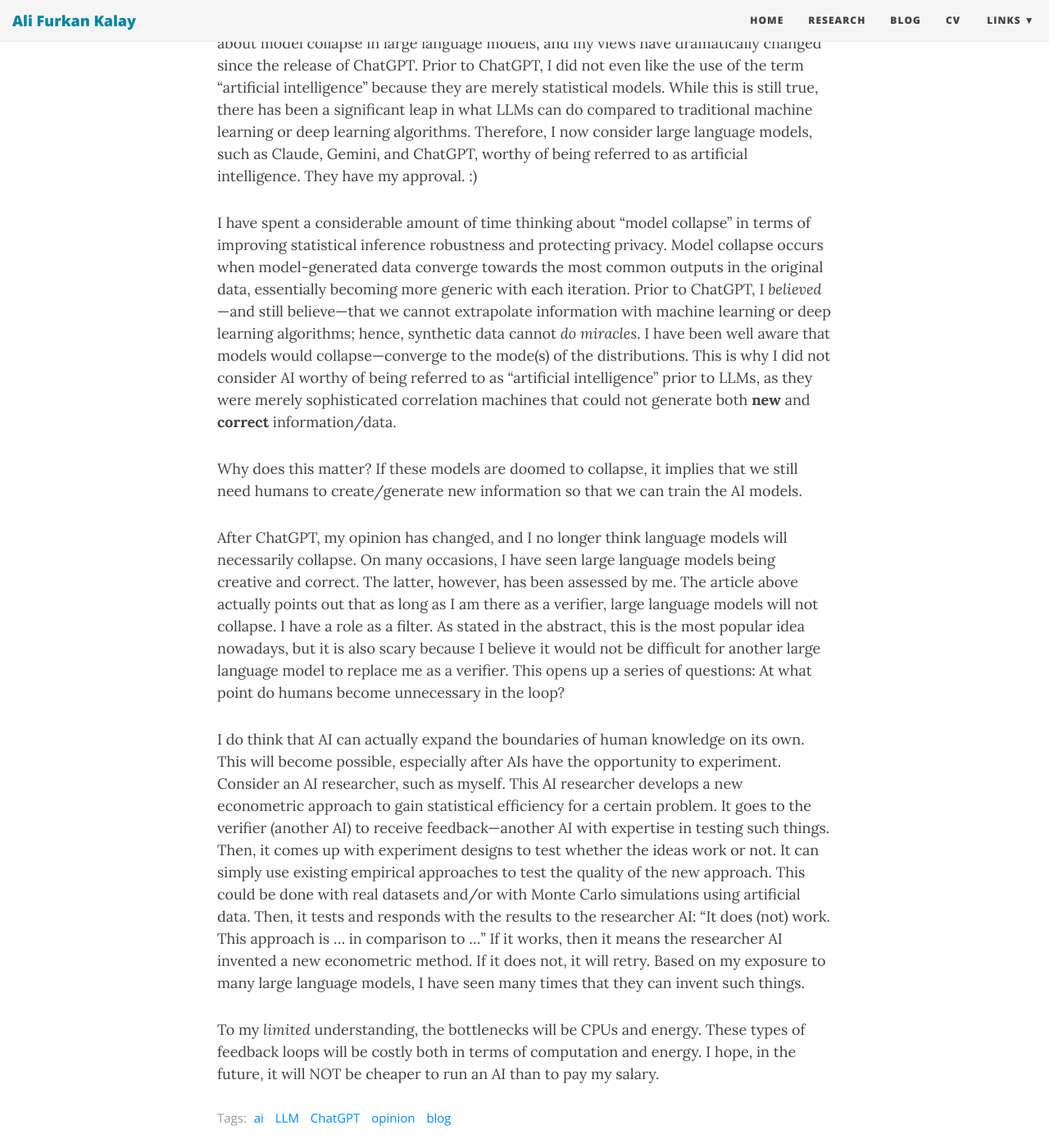
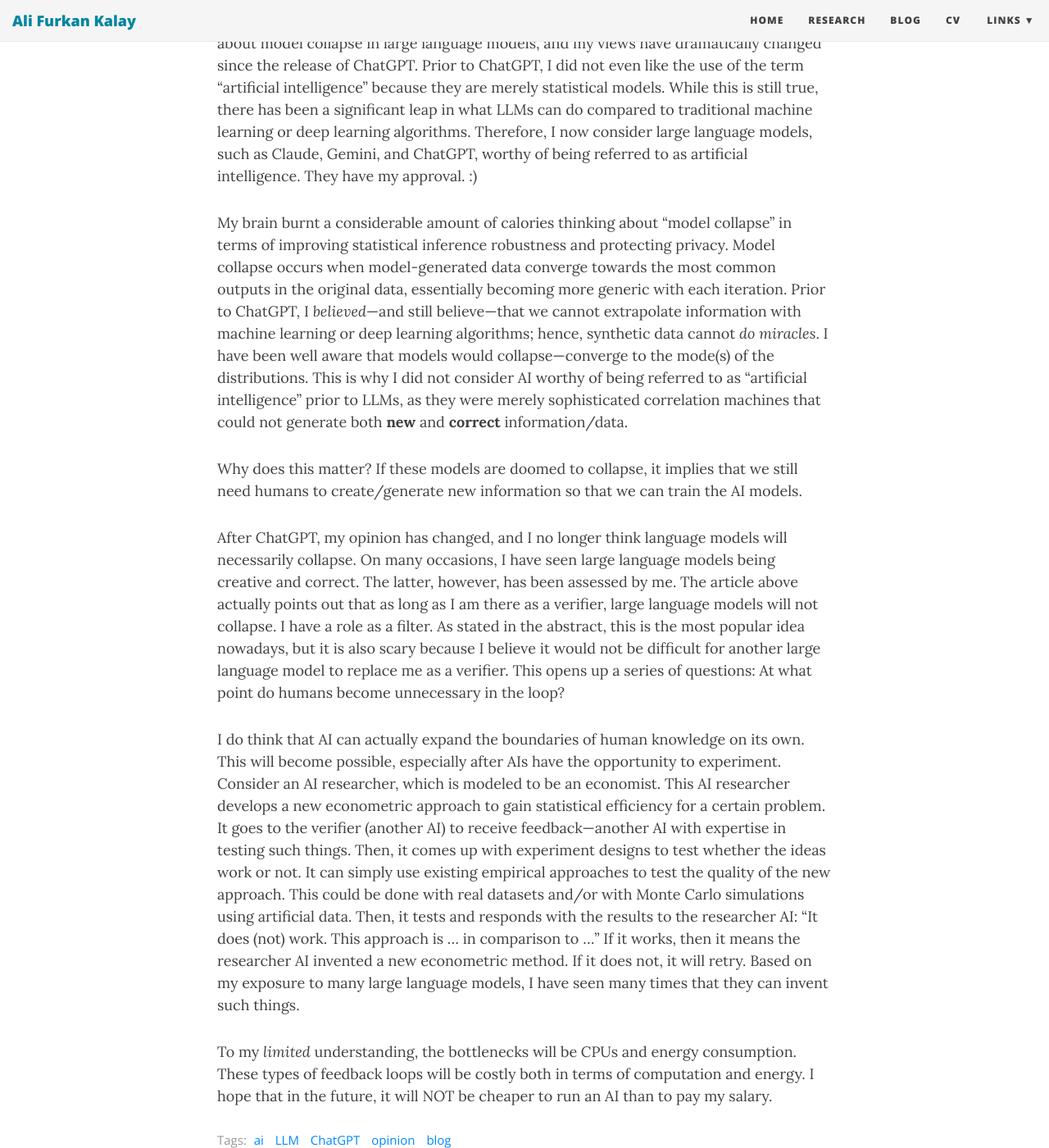
Before and after one commit to alfurka/alfurka.github.io, a Jekyll site: the page built from _posts/2024-07-26-model-collapse-large-language-models.md, in a window 1280 px wide and 1400 px high, scrolled down 420 px. Shown: the whole window at 82% size. Built offline with Jekyll 4.4.1, drawn with Linux system fonts in a browser that asks for light colours; nearby versions of some CDN libraries.

Commit message:
Update 2024-07-26-model-collapse-large-language-models.md

```diff
--- a/_posts/2024-07-26-model-collapse-large-language-models.md
+++ b/_posts/2024-07-26-model-collapse-large-language-models.md
@@ -8,12 +8,12 @@ image: /img/hoca.jpg
 
 After reading the article “[Beyond Model Collapse: Scaling Up with Synthesized Data Requires Reinforcement](https://arxiv.org/abs/2406.07515),” I felt compelled to write this blog post. I have strong opinions about model collapse in large language models, and my views have dramatically changed since the release of ChatGPT. Prior to ChatGPT, I did not even like the use of the term “artificial intelligence” because they are merely statistical models. While this is still true, there has been a significant leap in what LLMs can do compared to traditional machine learning or deep learning algorithms. Therefore, I now consider large language models, such as Claude, Gemini, and ChatGPT, worthy of being referred to as artificial intelligence. They have my approval. :)
 
-I have spent a considerable amount of time thinking about "model collapse" in terms of improving statistical inference robustness and protecting privacy. Model collapse occurs when model-generated data converge towards the most common outputs in the original data, essentially becoming more generic with each iteration. Prior to ChatGPT, I _believed_—and still believe—that we cannot extrapolate information with machine learning or deep learning algorithms; hence, synthetic data cannot _do miracles_. I have been well aware that models would collapse—converge to the mode(s) of the distributions. This is why I did not consider AI worthy of being referred to as "artificial intelligence" prior to LLMs, as they were merely sophisticated correlation machines that could not generate both **new** and **correct** information/data.
+My brain burnt a considerable amount of calories thinking about "model collapse" in terms of improving statistical inference robustness and protecting privacy. Model collapse occurs when model-generated data converge towards the most common outputs in the original data, essentially becoming more generic with each iteration. Prior to ChatGPT, I _believed_—and still believe—that we cannot extrapolate information with machine learning or deep learning algorithms; hence, synthetic data cannot _do miracles_. I have been well aware that models would collapse—converge to the mode(s) of the distributions. This is why I did not consider AI worthy of being referred to as "artificial intelligence" prior to LLMs, as they were merely sophisticated correlation machines that could not generate both **new** and **correct** information/data.
 
 Why does this matter? If these models are doomed to collapse, it implies that we still need humans to create/generate new information so that we can train the AI models.
 
 After ChatGPT, my opinion has changed, and I no longer think language models will necessarily collapse. On many occasions, I have seen large language models being creative and correct. The latter, however, has been assessed by me. The article above actually points out that as long as I am there as a verifier, large language models will not collapse. I have a role as a filter. As stated in the abstract, this is the most popular idea nowadays, but it is also scary because I believe it would not be difficult for another large language model to replace me as a verifier. This opens up a series of questions: At what point do humans become unnecessary in the loop?
 
-I do think that AI can actually expand the boundaries of human knowledge on its own. This will become possible, especially after AIs have the opportunity to experiment. Consider an AI researcher, such as myself. This AI researcher develops a new econometric approach to gain statistical efficiency for a certain problem. It goes to the verifier (another AI) to receive feedback—another AI with expertise in testing such things. Then, it comes up with experiment designs to test whether the ideas work or not. It can simply use existing empirical approaches to test the quality of the new approach. This could be done with real datasets and/or with Monte Carlo simulations using artificial data. Then, it tests and responds with the results to the researcher AI: “It does (not) work. This approach is ... in comparison to ...” If it works, then it means the researcher AI invented a new econometric method. If it does not, it will retry. Based on my exposure to many large language models, I have seen many times that they can invent such things.
+I do think that AI can actually expand the boundaries of human knowledge on its own. This will become possible, especially after AIs have the opportunity to experiment. Consider an AI researcher, which is modeled to be an economist. This AI researcher develops a new econometric approach to gain statistical efficiency for a certain problem. It goes to the verifier (another AI) to receive feedback—another AI with expertise in testing such things. Then, it comes up with experiment designs to test whether the ideas work or not. It can simply use existing empirical approaches to test the quality of the new approach. This could be done with real datasets and/or with Monte Carlo simulations using artificial data. Then, it tests and responds with the results to the researcher AI: “It does (not) work. This approach is ... in comparison to ...” If it works, then it means the researcher AI invented a new econometric method. If it does not, it will retry. Based on my exposure to many large language models, I have seen many times that they can invent such things.
 
-To my *limited* understanding, the bottlenecks will be CPUs and energy. These types of feedback loops will be costly both in terms of computation and energy. I hope, in the future, it will NOT be cheaper to run an AI than to pay my salary.
+To my *limited* understanding, the bottlenecks will be CPUs and energy consumption. These types of feedback loops will be costly both in terms of computation and energy. I hope that in the future, it will NOT be cheaper to run an AI than to pay my salary.
```
